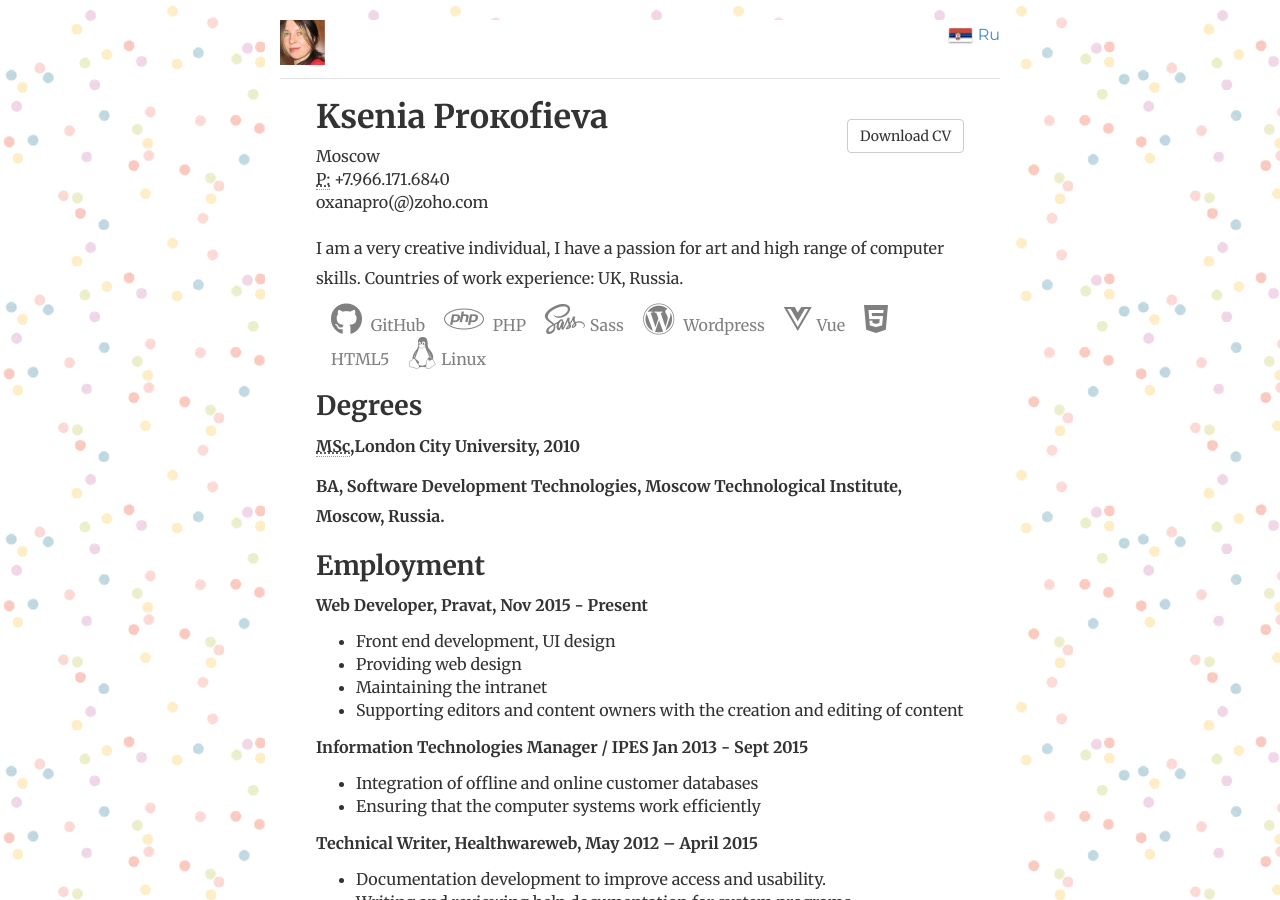
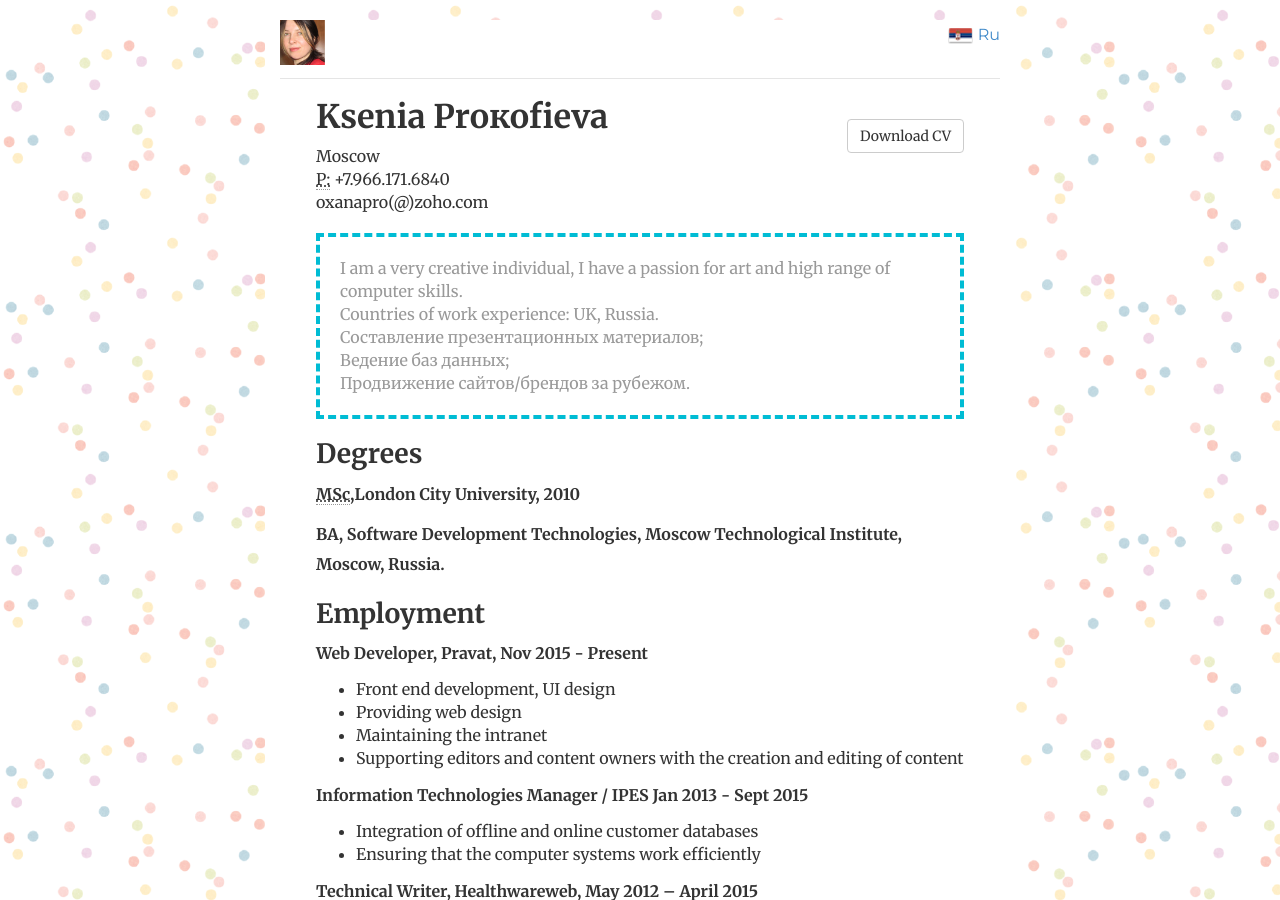
Before and after one commit to cvkp/cvkp.github.io, a Jekyll site: the page built from english/index.html, in a window 1280 px wide and 900 px high. Built offline with Jekyll 4.4.1, drawn with Linux system fonts in a browser that asks for light colours; nearby versions of some CDN libraries; library files that are not in the unit come from our copies.

Commit message:
Update index.html

```diff
--- a/english/index.html
+++ b/english/index.html
@@ -13,7 +13,6 @@ ref: cv
 
 
 
-
 <div class="cv">
 	<a href="/cv/CV-eng-xeniweb.pdf" class="btn btn-default pull-right" title="Download CV as PDF">Download CV</a>
 				<div itemscope itemtype="http://data-vocabulary.org/Person">
@@ -25,8 +24,26 @@ ref: cv
 				</address>
 				</div>
 
-				<p> I am a very creative individual, I have a passion for art and high range of computer skills. Countries of work experience: UK, Russia. </p>
-	{% include toolset.html %}
+
+
+                <ul class="skills">
+                    <li>
+                        I am a very creative individual, I have a passion for art and high range of computer skills.
+                    </li>
+                    <li>
+                        Countries of work experience: UK, Russia.
+                    </li>
+                    <li>
+                        Составление презентационных материалов;
+                    </li>
+                    <li>
+                        Ведение баз данных;
+                    </li>
+                    <li>
+                        Продвижение сайтов/брендов за рубежом.
+                    </li>
+                </ul>
+
 
 				<h2>Degrees</h2>
 				<p><strong><abbr title="Masters of Information Science">MSc</abbr>,London City University, 2010</strong><br>
```
